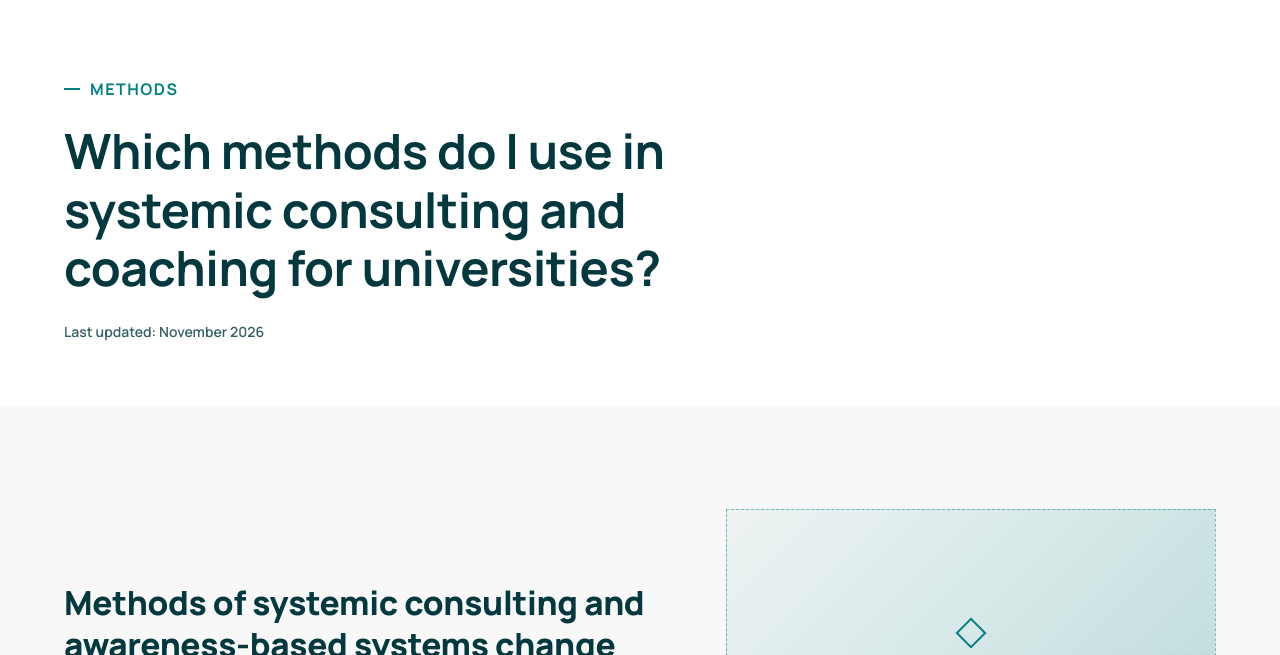
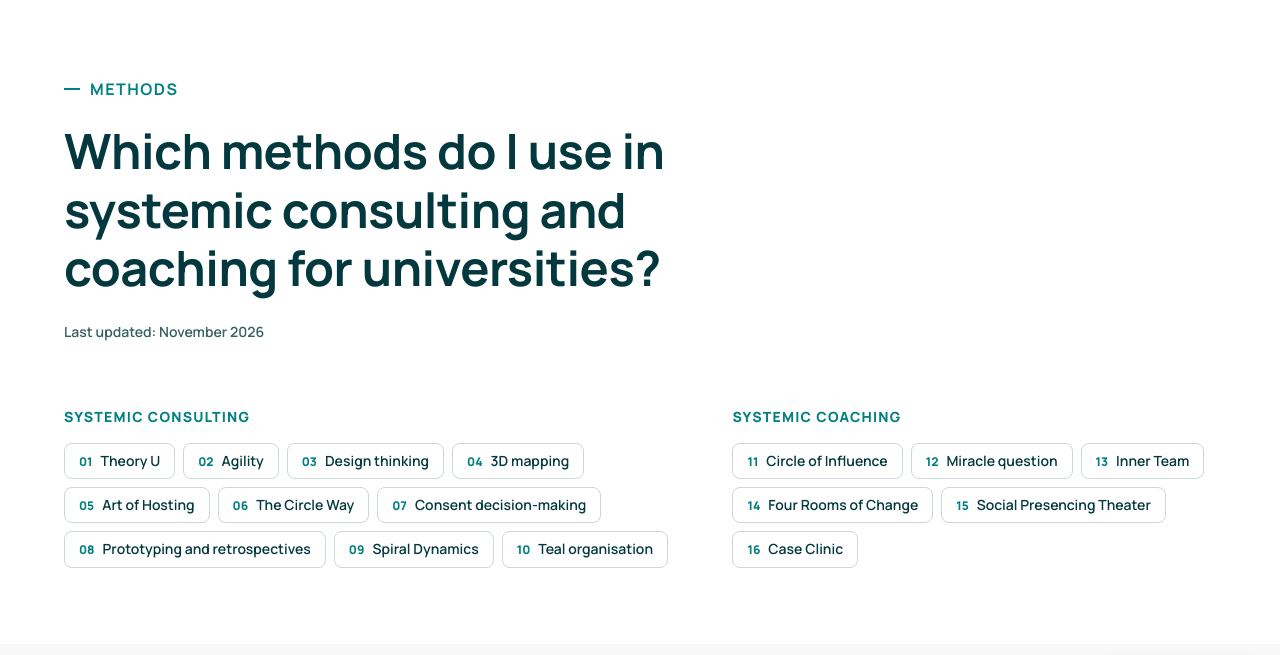
Before and after one commit to Saravanepic/U-Teal, a plain HTML site: page methods.html in a window 1280 px wide. Shown: the part 78-733 px from the top of the page. Drawn offline with Linux system fonts and the light colour scheme.

Commit message:
Bring back the Methods overview jump links
- S02b overview (16 method buttons, grouped consulting / coaching) restored
  with its styles; jumps to each method's anchor
- Client notes: Q28 answer updated (navigation only, can be removed again)

Co-Authored-By: Claude Opus 5.5 <noreply@anthropic.com>

```diff
--- a/assets/css/methods.css
+++ b/assets/css/methods.css
@@ -1,7 +1,7 @@
 /* ==========================================================================
    U-TEAL · METHODS PAGE STYLES
    Loaded only on methods.html, after global.css.
-   Sections: S02 Hero · S03 Consulting methods ·
+   Sections: S02 Hero · S02b Overview (jump links) · S03 Consulting methods ·
              S04 Coaching methods · S05 FAQ
    ========================================================================== */
 
@@ -59,6 +59,63 @@ html {
   line-height: 1.5;
   font-weight: 600;
   color: var(--c-muted);
+}
+
+/* --------------------------------------------------------------------------
+   S02b · Overview: two lists of jump links
+   -------------------------------------------------------------------------- */
+.methods-toc {
+  padding-top: 0;
+  padding-bottom: clamp(48px, 6vw, 80px);
+}
+
+.methods-toc__grid {
+  display: grid;
+  grid-template-columns: minmax(0, 1.25fr) minmax(0, 1fr);
+  gap: 32px clamp(32px, 5vw, 72px);
+}
+
+.methods-toc__label {
+  margin-bottom: 14px;
+  font-size: 14px;
+  font-weight: 800;
+  letter-spacing: 1.2px;
+  text-transform: uppercase;
+  color: var(--c-teal);
+}
+
+.methods-toc__list {
+  display: flex;
+  flex-wrap: wrap;
+  gap: 8px;
+  margin: 0;
+  padding: 0;
+  list-style: none;
+}
+
+.methods-toc__list a {
+  display: inline-flex;
+  align-items: baseline;
+  gap: 8px;
+  padding: 8px 14px;
+  font-size: 14px;
+  line-height: 1.3;
+  font-weight: 600;
+  color: var(--c-teal-dark);
+  border: 1px solid var(--c-line);
+  border-radius: var(--radius);
+  transition: border-color 0.2s ease, background 0.2s ease;
+}
+
+.methods-toc__list a span {
+  font-size: 12px;
+  font-weight: 800;
+  color: var(--c-teal);
+}
+
+.methods-toc__list a:hover {
+  border-color: var(--c-teal);
+  background: var(--c-bg-soft);
 }
 
 /* --------------------------------------------------------------------------
@@ -136,6 +193,7 @@ html {
    -------------------------------------------------------------------------- */
 @media (max-width: 999px) {
   .methods-hero__grid,
+  .methods-toc__grid,
   .methods-group__head,
   .method {
     grid-template-columns: minmax(0, 1fr);
--- a/methods.html
+++ b/methods.html
@@ -201,6 +201,49 @@
         </div>
       </section>
       <!-- /S02 · HERO -->
+
+      <!-- ====================================================================
+           S02b · OVERVIEW (jump links to the 16 methods) — navigation only
+           (method names from the client doc), brought back on request (Q28)
+           Elementor: Container (row, 2 cols) › per column: Text (label) ·
+                      Icon List (inline, links to #anchors)
+           ==================================================================== -->
+      <nav class="section methods-toc" aria-label="Methods on this page">
+        <div class="dev-note">
+          S02b · Overview — not in the doc (navigation added, Q28): 2 lists of
+          jump links to the method anchors (Icon List, inline)
+        </div>
+
+        <div class="container methods-toc__grid">
+          <div>
+            <p class="methods-toc__label">Systemic consulting</p>
+            <ul class="methods-toc__list">
+                <li><a href="#theory-u"><span>01</span>Theory U</a></li>
+                <li><a href="#agility"><span>02</span>Agility</a></li>
+                <li><a href="#design-thinking"><span>03</span>Design thinking</a></li>
+                <li><a href="#3d-mapping"><span>04</span>3D mapping</a></li>
+                <li><a href="#art-of-hosting"><span>05</span>Art of Hosting</a></li>
+                <li><a href="#circle-way"><span>06</span>The Circle Way</a></li>
+                <li><a href="#consent"><span>07</span>Consent decision-making</a></li>
+                <li><a href="#prototyping"><span>08</span>Prototyping and retrospectives</a></li>
+                <li><a href="#spiral-dynamics"><span>09</span>Spiral Dynamics</a></li>
+                <li><a href="#teal"><span>10</span>Teal organisation</a></li>
+            </ul>
+          </div>
+          <div>
+            <p class="methods-toc__label">Systemic coaching</p>
+            <ul class="methods-toc__list">
+                <li><a href="#circle-of-influence"><span>11</span>Circle of Influence</a></li>
+                <li><a href="#miracle-question"><span>12</span>Miracle question</a></li>
+                <li><a href="#inner-team"><span>13</span>Inner Team</a></li>
+                <li><a href="#four-rooms"><span>14</span>Four Rooms of Change</a></li>
+                <li><a href="#social-presencing-theater"><span>15</span>Social Presencing Theater</a></li>
+                <li><a href="#case-clinic"><span>16</span>Case Clinic</a></li>
+            </ul>
+          </div>
+        </div>
+      </nav>
+      <!-- /S02b · OVERVIEW -->
 
       <!-- ====================================================================
            S03 · METHODS OF SYSTEMIC CONSULTING (10 methods)
```
Also changed, not shown: client-notes.html (+1 -1 lines).
